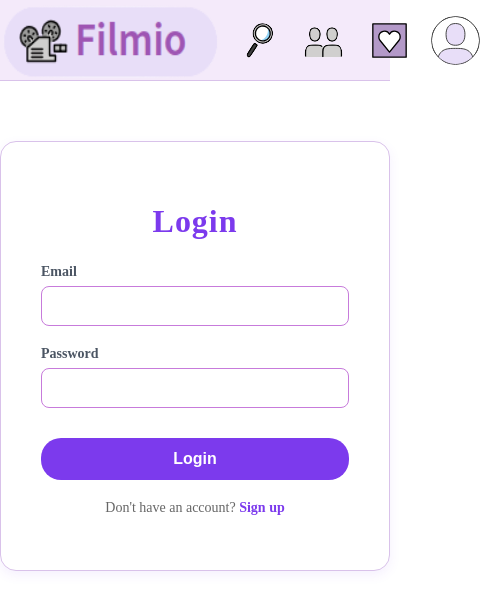
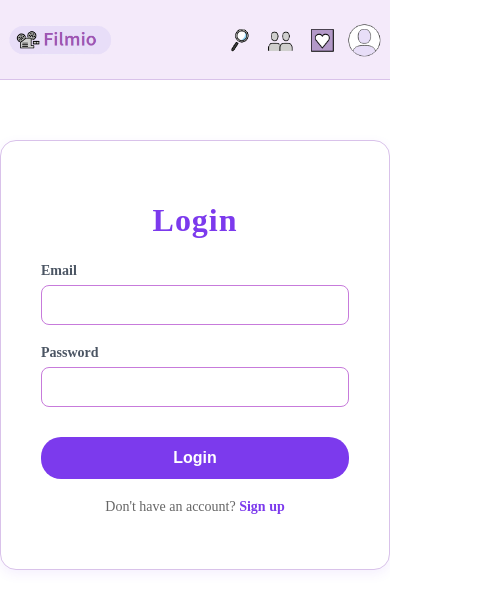
Before and after one commit to WebProgGroup17/filmio, a React app in the folder frontend/: page /login in a window 390 px wide. Shown: the top 610 px of the page, 487 px wide, since content can reach past the window. Built offline with nearby package versions, Linux system fonts and the light colour scheme; no server answers; the HTML template or start-up script is replaced by a standard one.

Commit message:
movie page responsive

```diff
--- a/frontend/src/App.css
+++ b/frontend/src/App.css
@@ -601,3 +601,60 @@
   background-color: #6c4ccf;
   color: white;
 }
+
+/* Responsive header */
+
+@media (max-width: 900px) {
+  .header {
+    box-sizing: border-box;
+    width: 100%;
+    padding: 0 15px;
+  }
+
+  .logo {
+    margin-left: 0;
+    flex-shrink: 1;
+  }
+
+  .logo img {
+    width: 150px;
+    height: auto;
+  }
+
+  .header-nav {
+    flex-shrink: 0;
+    gap: 0;
+  }
+
+  .header-icon {
+    width: 50px;
+    height: 50px;
+  }
+
+  .header-icon img {
+    width: 50px;
+    height: 50px;
+  }
+}
+
+/* Very small mobile screens */
+
+@media (max-width: 500px) {
+  .header {
+    padding: 0 5px;
+  }
+
+  .logo img {
+    width: 110px;
+  }
+
+  .header-icon {
+    width: 42px;
+    height: 42px;
+  }
+
+  .header-icon img {
+    width: 42px;
+    height: 42px;
+  }
+}
--- a/frontend/src/index.css
+++ b/frontend/src/index.css
@@ -427,3 +427,35 @@ body {
   text-align: left;
   font-size: 14px;
 }
+
+/* Movie page on smaller screens */
+
+@media (max-width: 700px) {
+  .movie-page {
+    margin: 20px auto;
+    padding: 0 20px;
+  }
+
+  .movie-top {
+    flex-direction: column;
+    align-items: center;
+    gap: 20px;
+  }
+
+  .movie-details-poster {
+    width: 200px;
+  }
+
+  .movie-details-info {
+    width: 100%;
+    text-align: center;
+  }
+
+  .movie-details-info h1 {
+    font-size: 30px;
+  }
+
+  .movie-down {
+    margin-top: 30px;
+  }
+}
```
